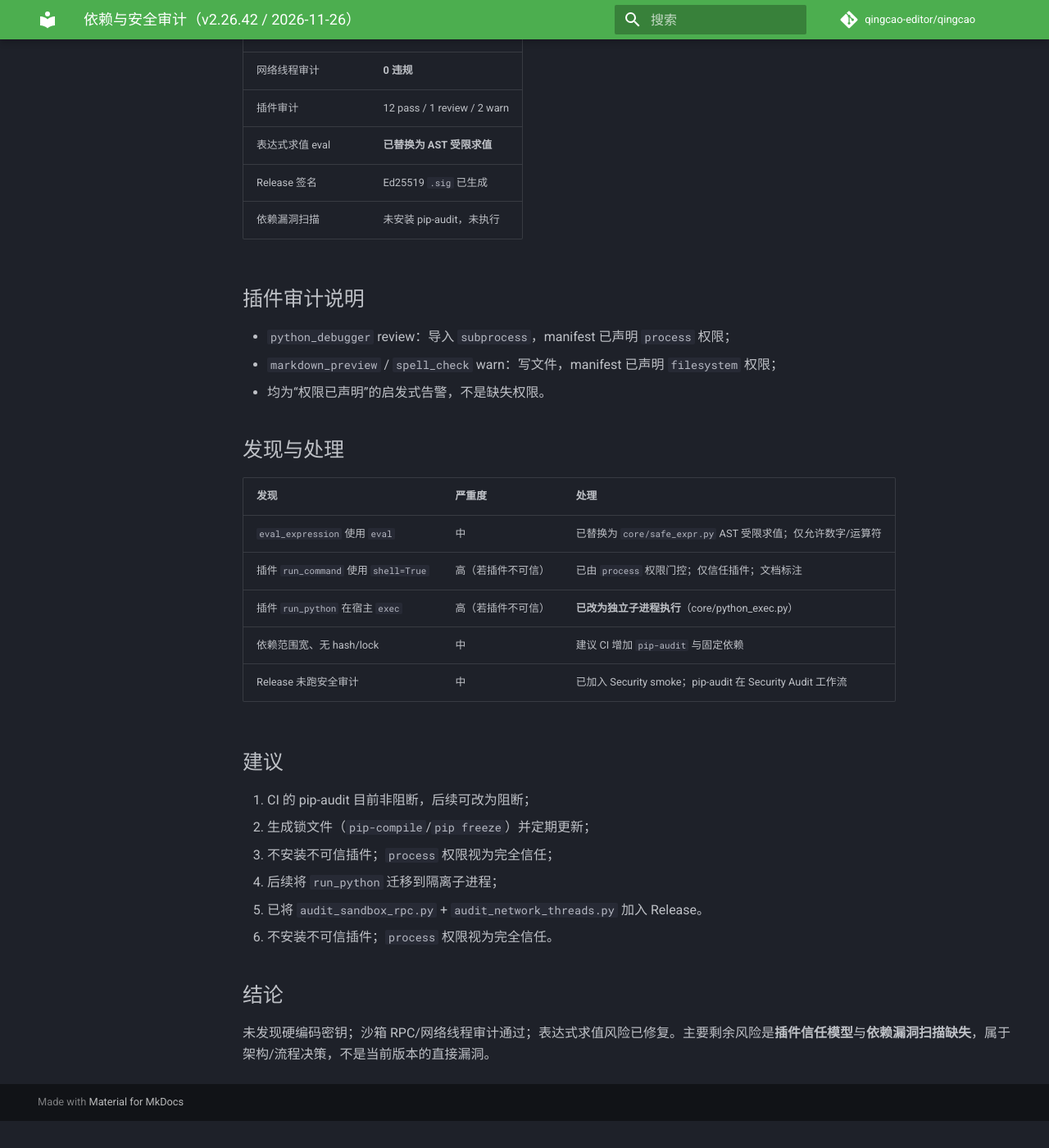
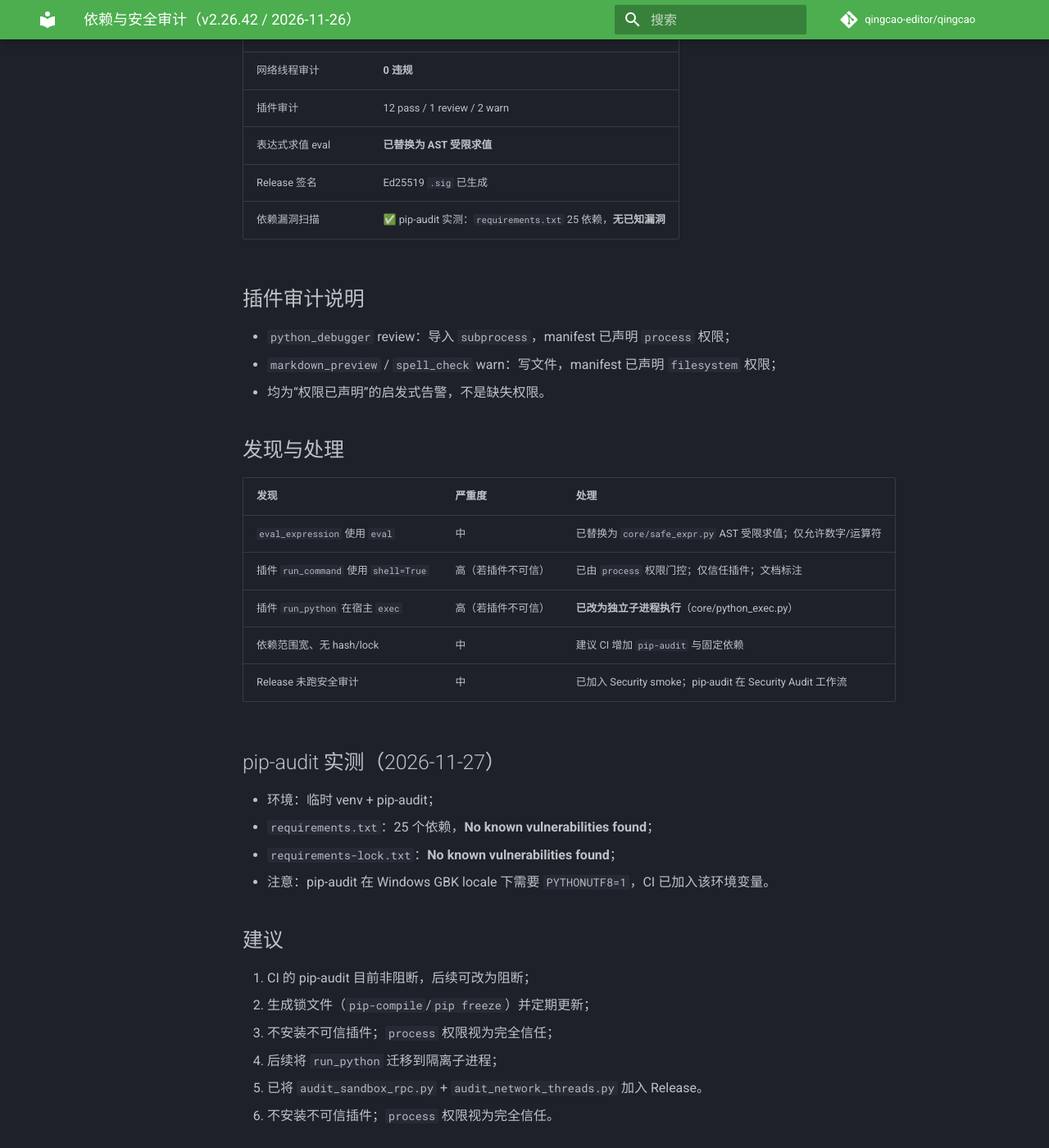
Before and after one commit to TomJerryGit/qingcao, an MkDocs documentation site: the page built from docs/security_audit_v2.26.42.md, in a window 1280 px wide and 1400 px high, scrolled down 569 px. Shown: the whole window at 82% size. Built offline with MkDocs 1.6.1 and Material for MkDocs 9.7.7, drawn with Linux system fonts in a browser that asks for light colours; comment, search, counter and statistics services are not loaded; before the commit the page ends 1936 px from its top, so only the background shows below that.

Commit message:
docs(security): pip-audit 实测无已知漏洞；安全流程 UTF-8 环境

```diff
--- a/docs/security_audit_v2.26.42.md
+++ b/docs/security_audit_v2.26.42.md
@@ -17,7 +17,7 @@
 | 插件审计 | 12 pass / 1 review / 2 warn |
 | 表达式求值 eval | **已替换为 AST 受限求值** |
 | Release 签名 | Ed25519 `.sig` 已生成 |
-| 依赖漏洞扫描 | 未安装 pip-audit，未执行 |
+| 依赖漏洞扫描 | ✅ pip-audit 实测：`requirements.txt` 25 依赖，**无已知漏洞** |
 
 ## 插件审计说明
 
@@ -35,6 +35,13 @@
 | 依赖范围宽、无 hash/lock | 中 | 建议 CI 增加 `pip-audit` 与固定依赖 |
 | Release 未跑安全审计 | 中 | 已加入 Security smoke；pip-audit 在 Security Audit 工作流 |
 
+## pip-audit 实测（2026-11-27）
+
+- 环境：临时 venv + pip-audit；
+- `requirements.txt`：25 个依赖，**No known vulnerabilities found**；
+- `requirements-lock.txt`：**No known vulnerabilities found**；
+- 注意：pip-audit 在 Windows GBK locale 下需要 `PYTHONUTF8=1`，CI 已加入该环境变量。
+
 ## 建议
 
 1. CI 的 pip-audit 目前非阻断，后续可改为阻断；
```
Also changed, not shown: 1 other file.
